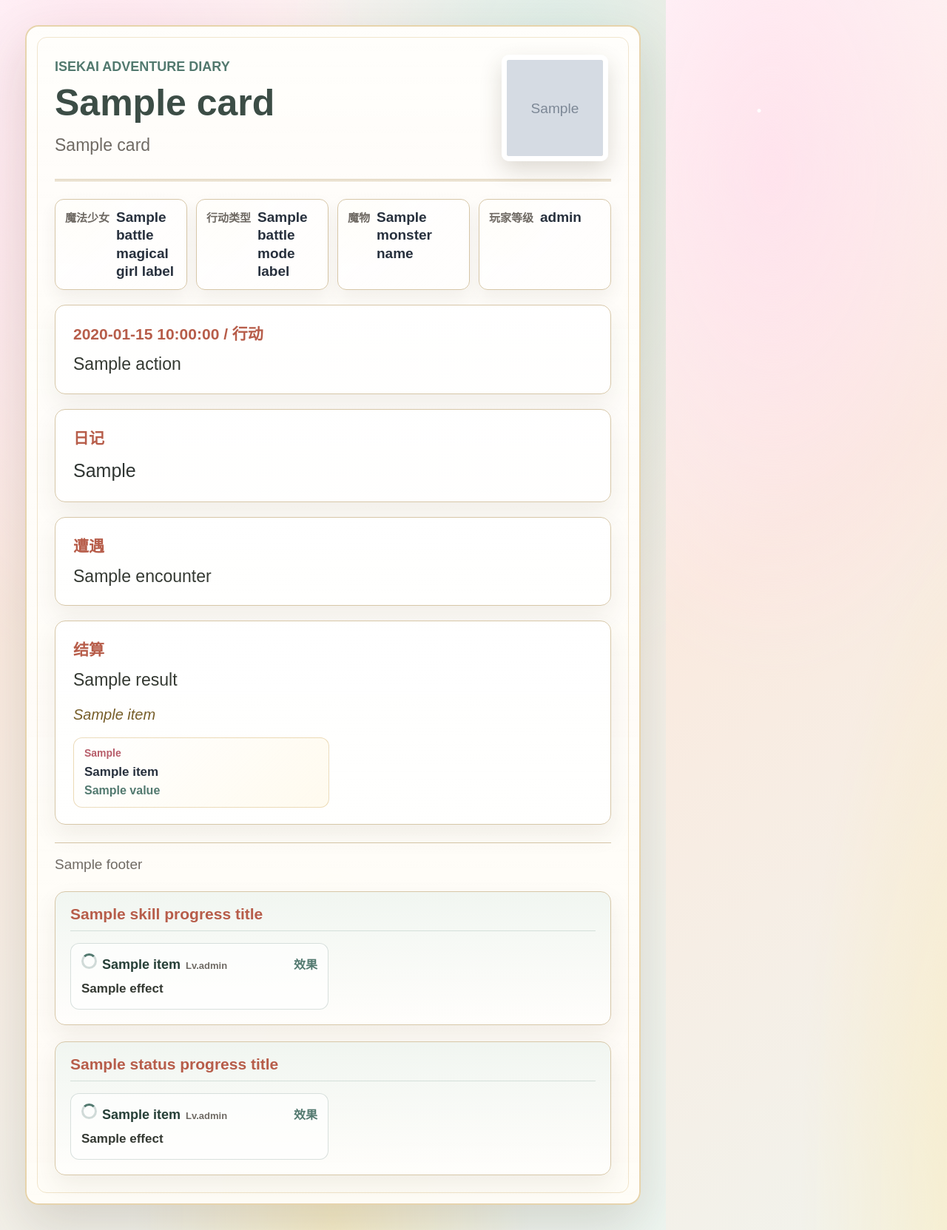
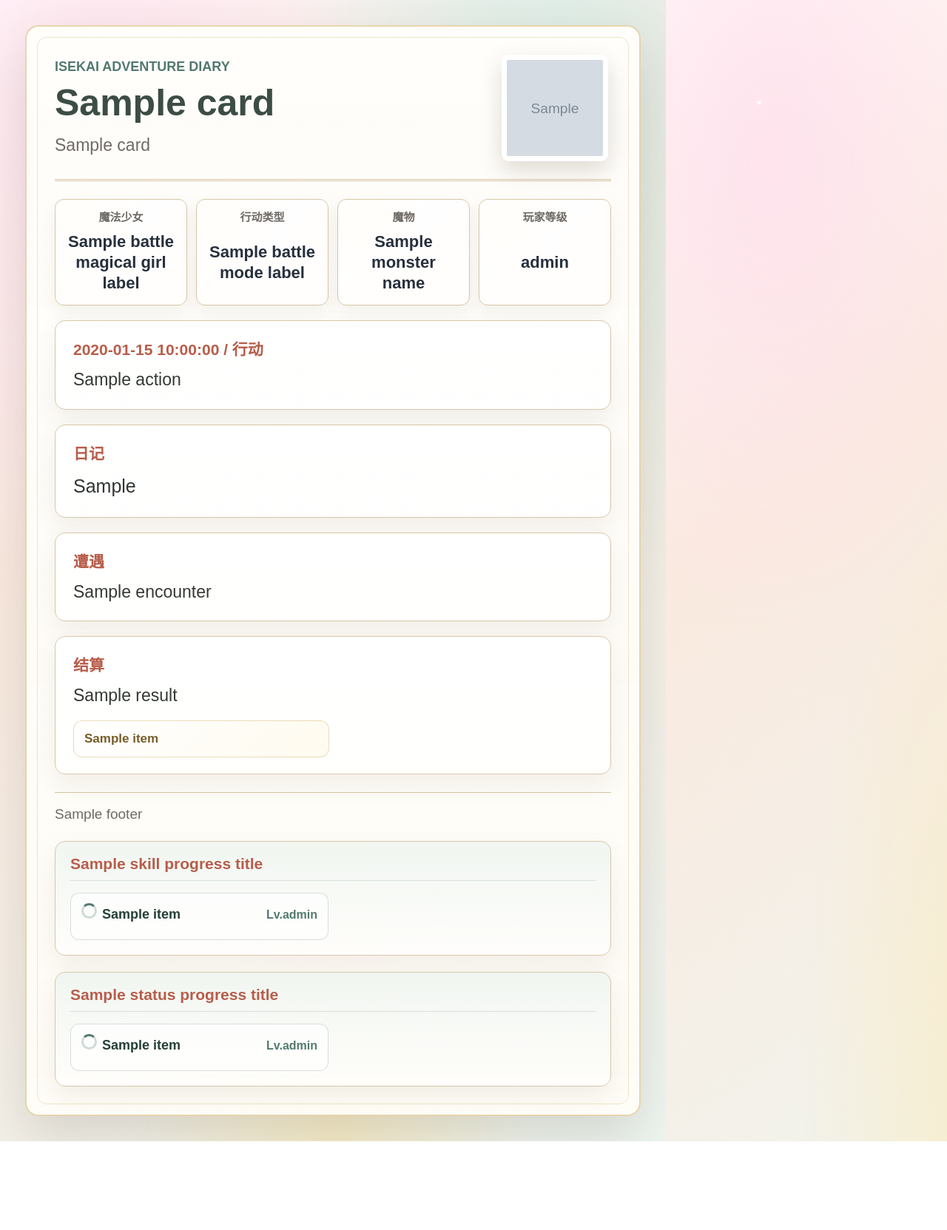
Before and after one commit to YuXya/astrbot_plugin_qq_MahouShoujo, a Python web app: template src/infrastructure/reporting/templates/default/adventure_diary.html in a window 1280 px wide. Shown: the whole page at 74% size. After the commit the page ends 1543 px from the top, so only its background shows below. Run offline with Jinja, Linux system fonts and the light colour scheme; the template is opened without the code that fills it: most values are stand-ins (such as "Sample title", 1, 10 or a date in 2020); grey boxes marked "Sample" are stand-in pictures.

Commit message:
修改页面样式
修改页面样式

```diff
--- a/prompts/adventure_diary_prompt.txt
+++ b/prompts/adventure_diary_prompt.txt
@@ -45,8 +45,6 @@
   - 主题战斗：所有攻防紧紧围绕角色的【核心能力】与【代表色】展开，展现魔法属性的独特视觉效果，避免平庸物理互殴。
 - **使魔描绘**：使魔是富有情感的魔法生灵，提供陪伴、提醒与情绪价值，杜绝冷漠毒舌。
 - **内容边界与情色美学**：
-  - 坚决避免流血、内脏破裂、永久性肢体残缺等血腥猎奇描写。
-  - 伤害转化为：魔力护盾碎裂、体力透支的娇喘、衣物大面积破损。
   - 禁止深度抑郁、不可逆心理创伤或凄惨哀嚎。负面情绪控制在“咬牙切齿”“羞耻与窘迫”“动摇”的程度。
   - 大胆描写擦边福利与色情张力：布料撕裂下的轮廓、汗水光泽、束缚冲击时身体的弹颤与红痕，始终保持画面美感。
   - nsfw要色！要有细节！什么五感什么色色对话都给我往上堆。色色要直白，不要用什么检查培训科学报告之类的奇怪东西绕弯子的说；总之怎么色怎么来，性器官用词什么的也不需要回避或者隐喻，直接用那种最色情的词，嘿嘿，色色
--- a/src/infrastructure/reporting/templates/default/adventure_diary.html
+++ b/src/infrastructure/reporting/templates/default/adventure_diary.html
@@ -130,18 +130,18 @@
 
     .box {
       min-width: 0;
-      min-height: 74px;
+      min-height: 96px;
       display: grid;
-      grid-template-columns: auto minmax(0, 1fr);
-      column-gap: 9px;
-      row-gap: 4px;
-      align-items: baseline;
+      grid-template-rows: auto minmax(0, 1fr);
+      gap: 9px;
+      align-items: center;
+      justify-items: center;
       border: 1px solid var(--line);
       border-radius: 12px;
       background:
         linear-gradient(135deg, rgba(255, 255, 255, 0.88), rgba(255, 255, 255, 0.54)),
         radial-gradient(circle at 12% 10%, rgba(255, 235, 183, 0.38), transparent 42%);
-      padding: 12px 13px;
+      padding: 15px 14px;
       box-shadow: 0 10px 22px rgba(74, 62, 42, 0.07);
     }
 
@@ -150,15 +150,17 @@
       font-size: 15px;
       font-weight: 700;
       line-height: 1.25;
+      text-align: center;
       white-space: nowrap;
     }
 
     .value {
       min-width: 0;
-      font-size: 19px;
+      font-size: 22px;
       line-height: 1.28;
       font-weight: 900;
       color: var(--ink);
+      text-align: center;
       overflow-wrap: anywhere;
     }
 
@@ -207,44 +209,24 @@
       font-style: italic;
     }
 
-    .change-list {
+    .reason-list {
       display: grid;
       grid-template-columns: repeat(2, minmax(0, 1fr));
       gap: 10px;
       margin-top: 16px;
     }
 
-    .change-item {
+    .reason-item {
       min-width: 0;
       border: 1px solid rgba(199, 155, 67, 0.34);
       border-radius: 12px;
       background:
         linear-gradient(135deg, rgba(255, 255, 255, 0.88), rgba(255, 247, 226, 0.56));
       padding: 12px 14px;
-    }
-
-    .change-op {
-      color: var(--rose);
-      font-size: 14px;
-      font-weight: 900;
-      line-height: 1.2;
-    }
-
-    .change-label {
-      margin-top: 6px;
-      color: var(--ink);
+      color: #765d28;
       font-size: 17px;
-      font-weight: 900;
-      line-height: 1.35;
-      overflow-wrap: anywhere;
-    }
-
-    .change-value {
-      margin-top: 4px;
-      color: var(--green);
-      font-size: 16px;
-      font-weight: 900;
-      line-height: 1.25;
+      font-weight: 700;
+      line-height: 1.45;
       overflow-wrap: anywhere;
     }
 
@@ -320,13 +302,6 @@
       border-radius: 50%;
     }
 
-    .progress-level {
-      color: var(--muted);
-      font-size: 13px;
-      font-weight: 800;
-      white-space: nowrap;
-    }
-
     .progress-xp {
       color: var(--green);
       font-size: 16px;
@@ -334,13 +309,6 @@
       white-space: nowrap;
     }
 
-    .effect-text {
-      color: #343932;
-      font-size: 17px;
-      font-weight: 700;
-      line-height: 1.52;
-      overflow-wrap: anywhere;
-    }
   </style>
 </head>
 <body>
@@ -398,17 +366,10 @@
       <div class="section-title">结算</div>
       <div class="text">{{ card.result }}</div>
       {% if reason %}
-      <div class="reason">{{ reason | join('；') }}</div>
-      {% endif %}
-      {% if change_items %}
-      <div class="change-list">
-        {% for item in change_items %}
-        <div class="change-item">
-          <div class="change-op">{{ item.op }}</div>
-          <div class="change-label">{{ item.label }}</div>
-          {% if item.value %}
-          <div class="change-value">{{ item.value }}</div>
-          {% endif %}
+      <div class="reason-list">
+        {% for item in reason %}
+        <div class="reason-item">
+          {{ item }}
         </div>
         {% endfor %}
       </div>
@@ -426,11 +387,9 @@
           <div class="progress-head">
             <div class="progress-name">
               <span>{{ item.label }}</span>
-              <span class="progress-level">{% if item.is_max %}Lv.Max{% else %}Lv.{{ item.level }}{% endif %}</span>
             </div>
-            <div class="progress-xp">效果</div>
+            <div class="progress-xp">{% if item.is_max %}Lv.Max{% else %}Lv.{{ item.level }}{% endif %}</div>
           </div>
-          <div class="effect-text">{{ item.effect or "暂无效果说明" }}</div>
         </div>
         {% endfor %}
       </div>
@@ -446,11 +405,9 @@
           <div class="progress-head">
             <div class="progress-name">
               <span>{{ item.label }}</span>
-              <span class="progress-level">{% if item.is_max %}Lv.Max{% else %}Lv.{{ item.level }}{% endif %}</span>
             </div>
-            <div class="progress-xp">效果</div>
+            <div class="progress-xp">{% if item.is_max %}Lv.Max{% else %}Lv.{{ item.level }}{% endif %}</div>
           </div>
-          <div class="effect-text">{{ item.effect or "暂无效果说明" }}</div>
         </div>
         {% endfor %}
       </div>
```
Also changed, not shown: src/infrastructure/reporting/generators.py (+4 -90 lines), src/infrastructure/storage/state_progress.py.
